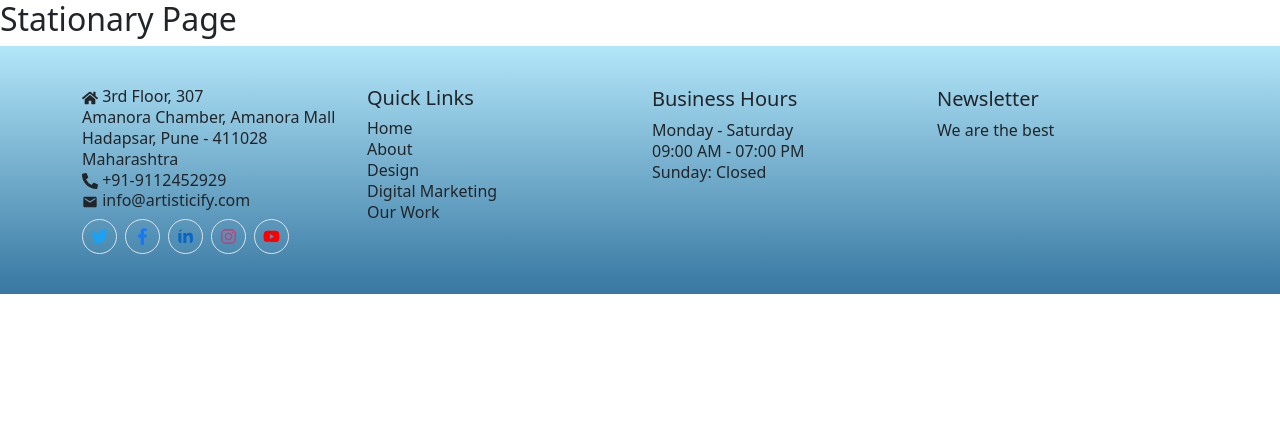
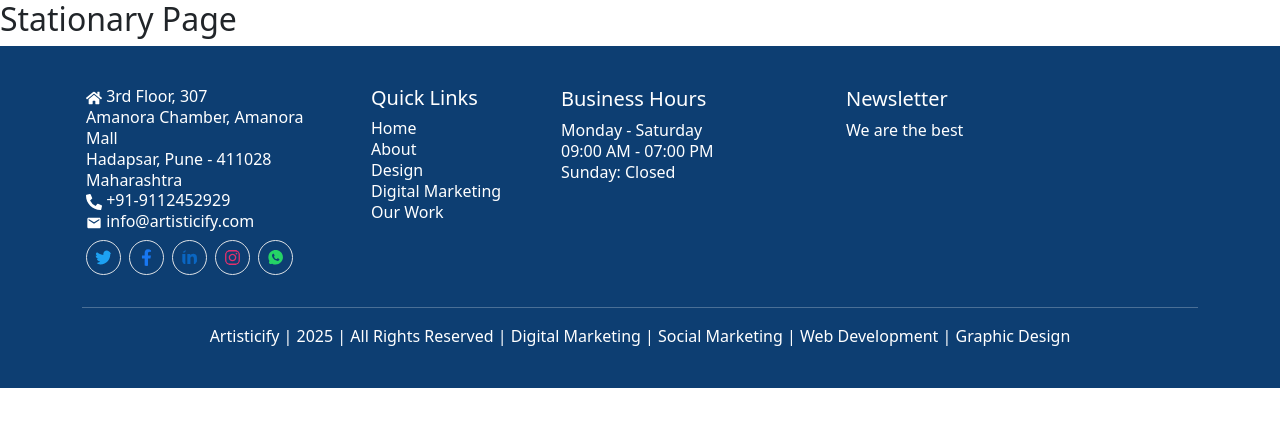
Before and after one commit to Pranav-019/Artisticify, a React (Vite) app: page /stationary in a window 1280 px wide. Shown: the top 426 px of the page. Built offline with nearby package versions, Linux system fonts and the light colour scheme.

Commit message:
Footer chnages

```diff
--- a/package.json
+++ b/package.json
@@ -11,11 +11,7 @@
   },
   "dependencies": {
     "@fortawesome/fontawesome-free": "^6.7.2",
-<<<<<<< HEAD
     "bootstrap": "^5.3.3",
-=======
-    "@stripe/stripe-js": "^5.5.0",
->>>>>>> 031e3412f871c6e83969ae25c60cfd21ab2bda14
     "mdb-react-ui-kit": "^9.0.0",
     "razorpay": "^2.9.5",
     "react": "^18.3.1",
--- a/src/App.css
+++ b/src/App.css
@@ -484,8 +484,15 @@
   line-height: inherit; /* Ensures all elements inherit the parent line-height */
 }
 .foot {
-  background: linear-gradient(to bottom, #a6e2f8dc, #3777a1); /* Gradient from light cyan to dark blue */
+  background: linear-gradient(to bottom,#0d3e72, #0d3e72, #0d3e72); /* Gradient from light cyan to the new color and then dark blue */
   color: #fff; /* Adjust text color for better contrast */
   padding: 2rem 0; /* Add padding for better spacing */
+}
+.social-icon {
+  transition: background-color 0.3s ease, color 0.3s ease;
+}
 
+.social-icon:hover {
+  background-color: #fff; /* White background on hover */
+  color: inherit; /* Keep the original icon color */
 }
--- a/src/Components/Footer.jsx
+++ b/src/Components/Footer.jsx
@@ -1,123 +1,119 @@
 import React from "react";
 import { Container, Row, Col } from "react-bootstrap";
-import { FaHome } from "react-icons/fa";
-import { FaPhoneAlt } from "react-icons/fa";
+import {
+  FaHome,
+  FaPhoneAlt,
+  FaTwitter,
+  FaFacebookF,
+  FaLinkedinIn,
+  FaInstagram,
+  FaYoutube,
+} from "react-icons/fa";
+import { IoLogoWhatsapp } from "react-icons/io";
 import { MdEmail } from "react-icons/md";
-import { FaTwitter } from "react-icons/fa";
-import { FaFacebookF } from "react-icons/fa";
-import { FaLinkedinIn } from "react-icons/fa";
-import { FaInstagram } from "react-icons/fa";
-import { FaYoutube } from "react-icons/fa";
 
 const Footer = () => {
   return (
-    <div className="  py-4 foot text-dark">
+    <div className="py-4 foot text-white">
       <Container>
         <Row className="gy-4 py-3 ">
           {/* Office Address */}
-          <Col md={3} sm={6}>
+          <Col md={3} sm={6} className="px-3">
             <div className="line-h">
               <div>
                 <span className="text">
                   <FaHome /> 3rd Floor, 307
                 </span>
-
-              <p className="">Amanora Chamber, Amanora Mall</p>
+                <p>Amanora Chamber, Amanora Mall</p>
                 <p>Hadapsar, Pune - 411028</p>
                 <p>Maharashtra</p>
                 <span className="text">
                   <FaPhoneAlt /> +91-9112452929
                 </span>
-              {/* <p>Phone: +91-9112452929</p> */}
                 <p className="text">
                   <MdEmail /> info@artisticify.com
                 </p>
               </div>
+
               <div className="mt-2">
                 <FaTwitter
-                  className="border border-1 rounded-circle p-2 me-2"
+                  className="social-icon border border-1 rounded-circle p-2 me-2"
                   style={{
                     width: "35px",
                     height: "35px",
-                    color: "#1DA1F2", // Twitter's original color
-                    borderColor: "#1DA1F2", // Optional: Match the border color with Twitter blue
+                    color: "#1DA1F2",
+                    borderColor: "#1DA1F2",
                   }}
                 />
-
                 <FaFacebookF
-                  className="border border-1 rounded-circle p-2 me-2"
+                  className="social-icon border border-1 rounded-circle p-2 me-2"
                   style={{
                     width: "35px",
                     height: "35px",
-                    color: "#1877F2", // Facebook's official color
-                    borderColor: "#1877F2", // Optional: Match the border color
+                    color: "#1877F2",
+                    borderColor: "#1877F2",
                   }}
                 />
-
                 <FaLinkedinIn
-                  className="border border-1 rounded-circle p-2 me-2"
+                  className="social-icon border border-1 rounded-circle p-2 me-2"
                   style={{
                     width: "35px",
                     height: "35px",
-                    color: "#0A66C2", // LinkedIn's official color
-                    borderColor: "#0A66C2", // Optional: Match the border color
+                    color: "#0A66C2",
+                    borderColor: "#0A66C2",
                   }}
                 />
-
                 <FaInstagram
-                  className="border border-1 rounded-circle p-2 me-2"
+                  className="social-icon border border-1 rounded-circle p-2 me-2"
                   style={{
                     width: "35px",
                     height: "35px",
-                    color: "#E1306C", // Instagram's pink gradient color as the base
-                    borderColor: "#E1306C", // Optional: Match the border color
+                    color: "#E1306C",
+                    borderColor: "#E1306C",
                   }}
                 />
-
-                <FaYoutube
-                  className="border border-1 rounded-circle p-2 me-2"
+                <IoLogoWhatsapp
+                  className="social-icon border border-1 rounded-circle p-2 me-2"
                   style={{
                     width: "35px",
                     height: "35px",
-                    color: "#FF0000", // YouTube's official red
-                    borderColor: "#FF0000", // Optional: Match the border color
+                    color: "#25D366",
+                    borderColor: "#25D366",
                   }}
                 />
               </div>
-              {/* <p>Email: info@artisticify.com</p> */}
             </div>
           </Col>
 
           {/* Quick Links */}
-          <Col md={3} sm={6}>
+          <Col md={2} sm={6} className="px-3">
             <h5>Quick Links</h5>
-
-            <div className="line-h ">
+            <div className="line-h text-white">
               <p>
-                <a href="/" className=" text-decoration-none text-dark">
+                <a href="/" className="text-decoration-none text-white">
                   Home
                 </a>
               </p>
               <p>
-                <a href="/about" className=" text-decoration-none text-dark">
+                <a href="/about" className="text-decoration-none text-white">
                   About
                 </a>
               </p>
               <p>
-                <a href="/design" className=" text-decoration-none text-dark">
+                <a href="/design" className="text-decoration-none text-white">
                   Design
                 </a>
               </p>
               <p>
                 <a
                   href="/digital-marketing"
-                  className=" text-decoration-none text-dark"
+                  className="text-decoration-none text-white"
                 >
                   Digital Marketing
                 </a>
               </p>
               <p>
-                <a href="/our-work" className=" text-decoration-none text-dark">
+                <a href="/our-work" className="text-decoration-none text-white">
                   Our Work
                 </a>
               </p>
@@ -125,7 +121,7 @@
           </Col>
 
           {/* Business Hours */}
-          <Col md={3} sm={6}>
+          <Col md={3} sm={6} className="px-3">
             <div className="line-h">
               <h5 className="pb-2">Business Hours</h5>
               <p>Monday - Saturday</p>
@@ -135,13 +131,15 @@
           </Col>
 
           {/* Newsletter */}
-          <Col md={3} sm={6}>
+          <Col md={3} sm={6} className="px-3">
             <div className="line-h">
               <h5 className="pb-2">Newsletter</h5>
               <p>We are the best</p>
             </div>
           </Col>
         </Row>
+        <hr />
+        <p className="text-center ">Artisticify | 2025 | All Rights Reserved | Digital Marketing | Social Marketing | Web Development | Graphic Design</p>
       </Container>
     </div>
   );
```
Lines whose indentation alone changed are shown as unchanged.
